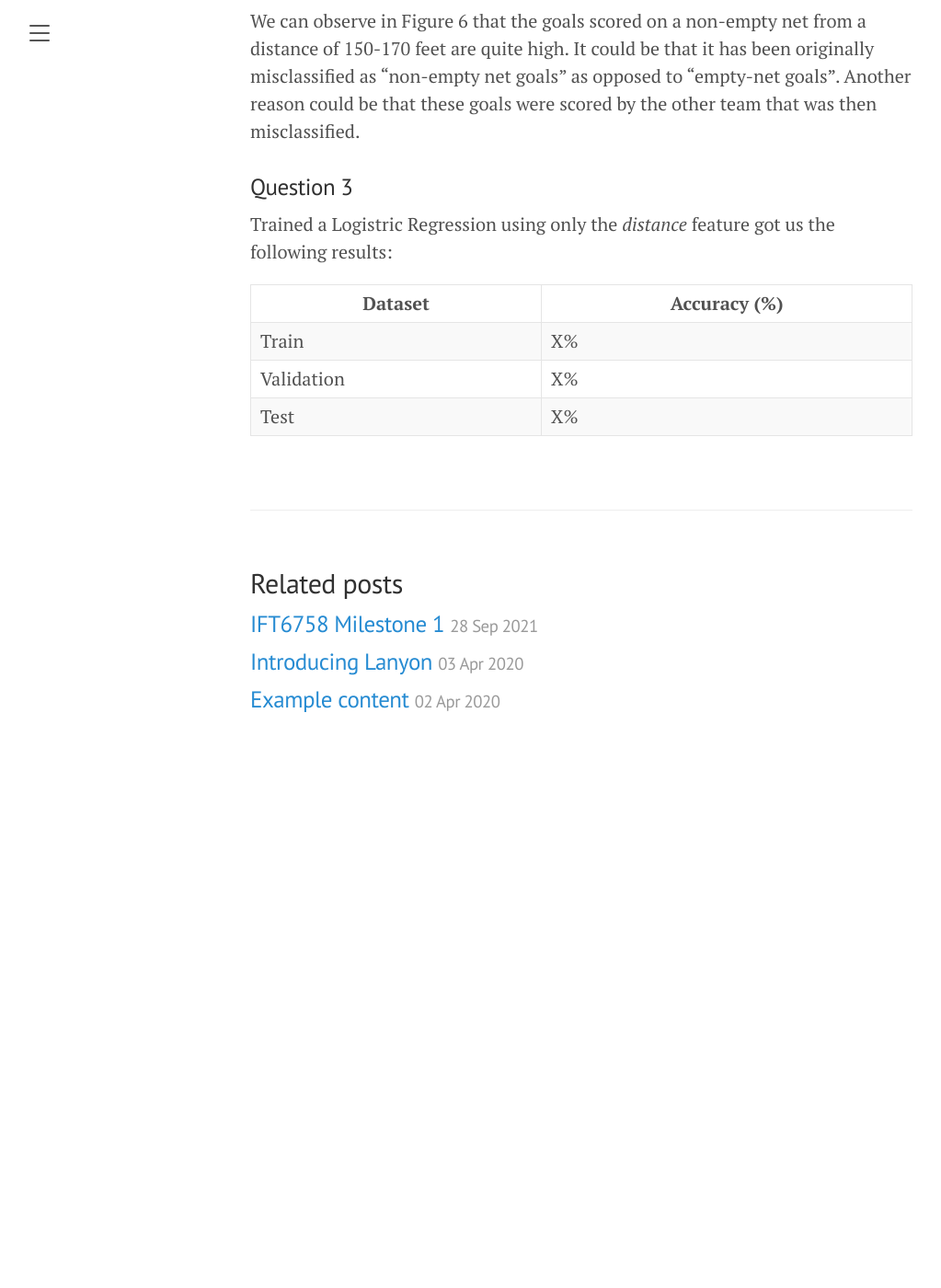
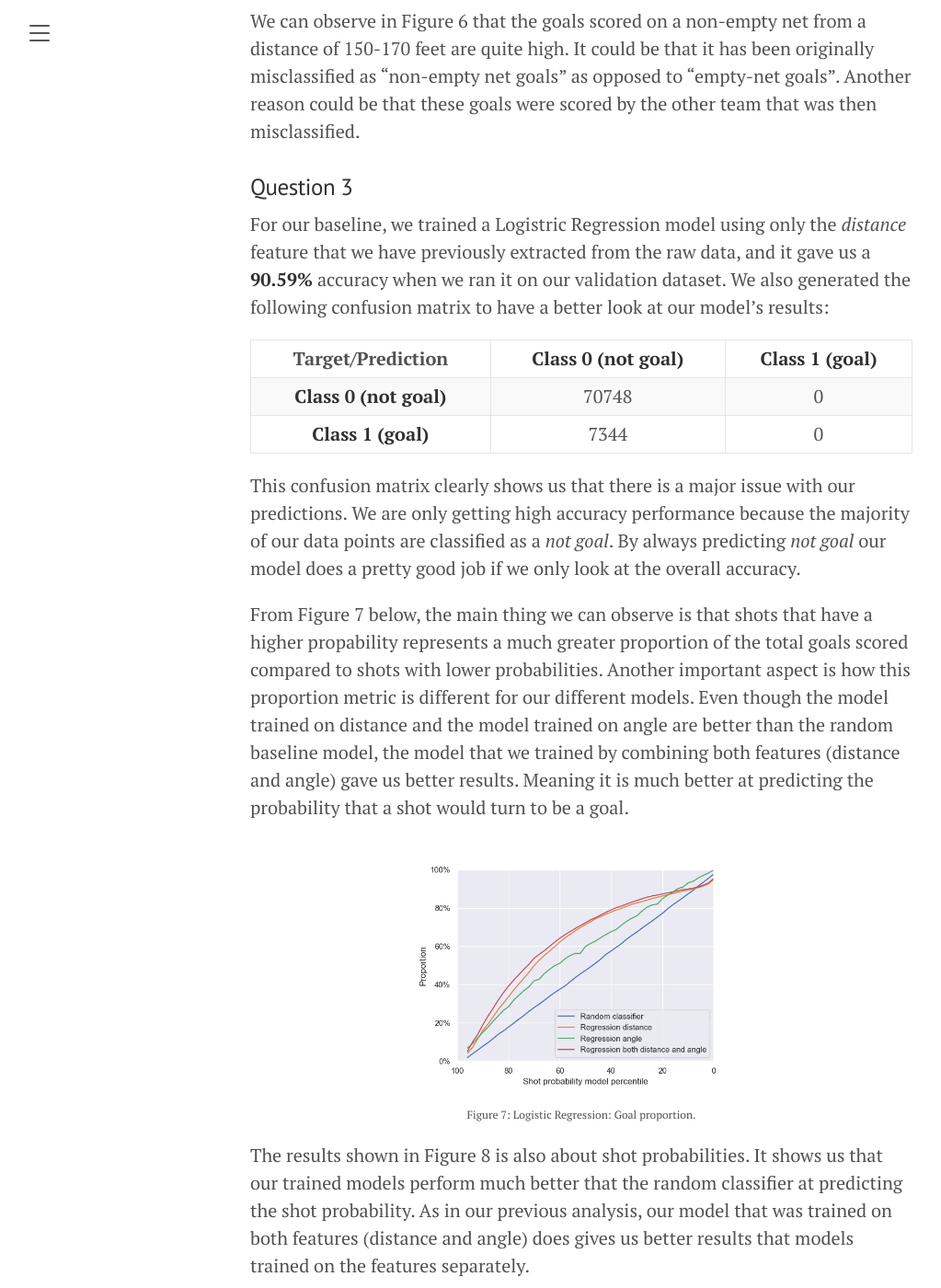
Before and after one commit to jaihon1/IFT6758-Project, a Jekyll site: the page built from blog/_posts/2021-11-3-milestone-2.md, in a window 1280 px wide and 1400 px high, scrolled down 3598 px. Shown: the whole window at 92% size, without its empty margins (8-1031 px from the left). Built offline with Jekyll 4.4.1, drawn with Linux system fonts in a browser that asks for light colours; before the commit the page ends 4434 px from its top, so only the background shows below that; some of the changed text lies outside the part shown.

Commit message:
#16 added graphs and results of our baselines into the blog and started analysis.

```diff
--- a/blog/_posts/2021-11-3-milestone-2.md
+++ b/blog/_posts/2021-11-3-milestone-2.md
@@ -59,10 +59,34 @@ We can observe in Figure 6 that the goals scored on a non-empty net from a dista
 
 ### Question 3
 
-Trained a Logistric Regression using only the *distance* feature got us the following results:
+For our baseline, we trained a Logistric Regression model using only the *distance* feature that we have previously extracted from the raw data, and it gave us a **90.59%** accuracy when we ran it on our validation dataset. We also generated the following confusion matrix to have a better look at our model's results:
 
-| Dataset      | Accuracy (%) |
-| ----------- | ----------- |
-| Train | X% |
-| Validation | X% |
-| Test | X% |
+| Target/Prediction | **Class 0 (not goal)** | **Class 1 (goal)** |
+| :-------: | :-------: | :-------: |
+| **Class 0 (not goal)** | 70748 | 0 |
+| **Class 1 (goal)** | 7344 | 0 |
+
+This confusion matrix clearly shows us that there is a major issue with our predictions. We are only getting high accuracy performance because the majority of our data points are classified as a *not goal*. By always predicting *not goal* our model does a pretty good job if we only look at the overall accuracy.
+
+
+From Figure 7 below, the main thing we can observe is that shots that have a higher propability represents a much greater proportion of the total goals scored compared to shots with lower probabilities. Another important aspect is how this proportion metric is different for our different models. Even though the model trained on distance and the model trained on angle are better than the random baseline model, the model that we trained by combining both features (distance and angle) gave us better results. Meaning it is much better at predicting the probability that a shot would turn to be a goal.
+
+
+<figure style="display: block;margin-left: auto; margin-right: auto;width:50%;height:50%;">
+    <img src="/public/cumulative_sum_goal_baseline.png" alt="cumulative_sum_goal_baseline">
+    <figcaption style="font-size: 12px;text-align: center;">Figure 7: Logistic Regression: Goal proportion.</figcaption>
+</figure>
+
+The results shown in Figure 8 is also about shot probabilities. It shows us that our trained models perform much better that the random classifier at predicting the shot probability. As in our previous analysis, our model that was trained on both features (distance and angle) does gives us better results that models trained on the features separately.
+
+<figure style="display: block;margin-left: auto; margin-right: auto;width:50%;height:50%;">
+    <img src="/public/goal_rate_curve_baseline.png" alt="goal_rate_curve_baseline">
+    <figcaption style="font-size: 12px;text-align: center;">Figure 8: Logistic Regression: Goal rate.</figcaption>
+</figure>
+
+In order to have a deeper anlaysis our of our binary classifers, using our results we generated a receiver operating characteristic curve (ROC). As we can see in Figure 9 above, the random classifier gives a a diagonal as expected. We can also observe that our model trained on both of our features gives the better curve compared to our models that were trained separately on the features. Our ROC score is also much higher (*area=0.68*) when we trained our model on both features.
+
+<figure style="display: block;margin-left: auto; margin-right: auto;width:50%;height:50%;">
+    <img src="/public/roc_curve_baseline.png" alt="roc_curve_baseline">
+    <figcaption style="font-size: 12px;text-align: center;">Figure 9: Logistic Regression: ROC rate.</figcaption>
+</figure>
```
Also changed, not shown: 1 other file.
